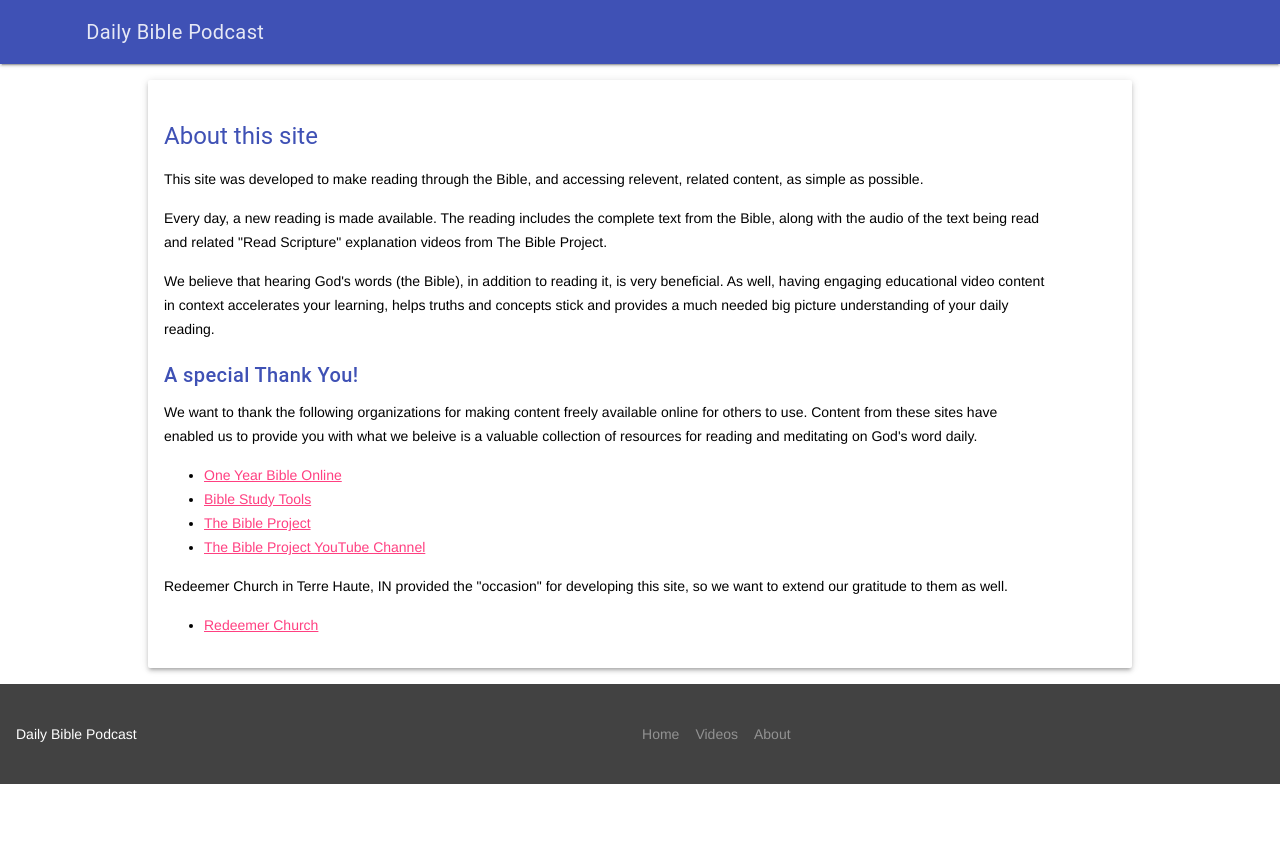
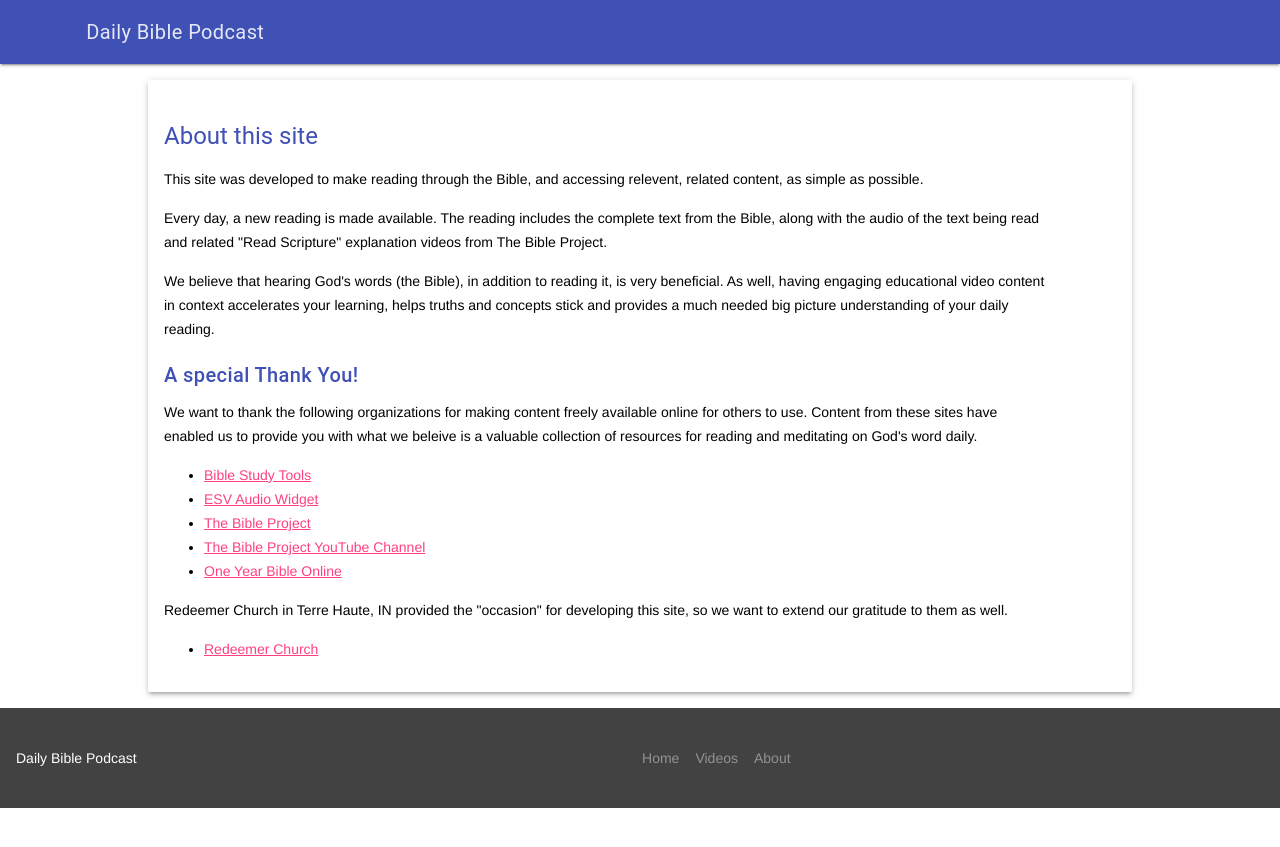
Before and after one commit to redeemerth/daily-bible-reading-plan, a Jekyll site: the page built from about.html, in a window 1280 px wide. Shown: the top 847 px of the page. Built offline with Jekyll 4.4.1, drawn with Linux system fonts in a browser that asks for light colours.

Commit message:
Update about page further

```diff
--- a/about.html
+++ b/about.html
@@ -20,16 +20,19 @@
                 We want to thank the following organizations for making content freely available online for others to use. Content from these sites have enabled us to provide you with what we beleive is a valuable collection of resources for reading and meditating on God's word daily.
                 <ul>
                   <li>
-                    <a target="_blank" rel="noopener noreferrer" href="http://oneyearbibleonline.com/">One Year Bible Online</a>
+                    <a target="_blank" rel="noopener noreferrer" href="https://www.biblestudytools.com/">Bible Study Tools</a>
                   </li>
                   <li>
-                    <a target="_blank" rel="noopener noreferrer" href="https://www.biblestudytools.com/">Bible Study Tools</a>
+                      <a target="_blank" rel="noopener noreferrer" href="https://audio.esv.org/">ESV Audio Widget</a>
                   </li>
                   <li>
                     <a target="_blank" rel="noopener noreferrer" href="https://thebibleproject.com/">The Bible Project</a>
                   </li>
                   <li>
                     <a target="_blank" rel="noopener noreferrer" href="https://www.youtube.com/channel/UCVfwlh9XpX2Y_tQfjeln9QA/">The Bible Project YouTube Channel</a>
+                  </li>
+                  <li>
+                      <a target="_blank" rel="noopener noreferrer" href="http://oneyearbibleonline.com/">One Year Bible Online</a>
                   </li>
                 </ul>
               </p>
```
